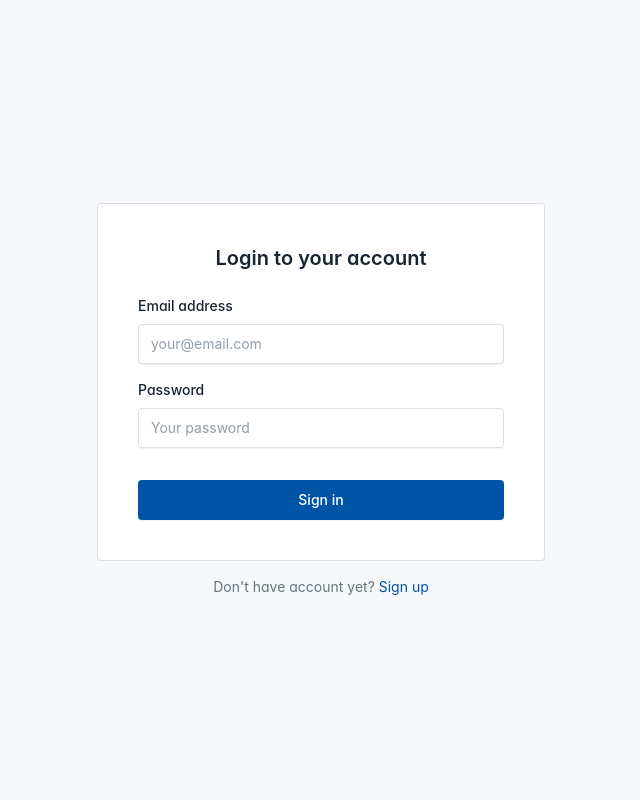
After one commit to ahmedbenkrarayc/cultunova, a PHP site: page /views/auth/login.php in a window 1280 px wide. The commit adds this page. Shown: the whole page, without its empty margins (319-959 px from the left). Run offline with PHP 8.4, Linux system fonts and the light colour scheme; some web fonts are replaced.

Commit message:
created login page design

```diff
--- a/index.php
+++ b/index.php
@@ -0,0 +1,3 @@
+<?php
+
+header('Location: ./views/auth/login.php');
--- /dev/null
+++ b/views/auth/login.php
@@ -0,0 +1,60 @@
+<!doctype html>
+<html lang="en">
+  <head>
+    <meta charset="utf-8"/>
+    <meta name="viewport" content="width=device-width, initial-scale=1, viewport-fit=cover"/>
+    <meta http-equiv="X-UA-Compatible" content="ie=edge"/>
+    <title>Sign in - Tabler - Premium and Open Source dashboard template with responsive and high quality UI.</title>
+    <!-- CSS files -->
+    <link href="./../../dist/css/tabler.min.css?1692870487" rel="stylesheet"/>
+    <link href="./../../dist/css/tabler-flags.min.css?1692870487" rel="stylesheet"/>
+    <link href="./../../dist/css/tabler-payments.min.css?1692870487" rel="stylesheet"/>
+    <link href="./../../dist/css/tabler-vendors.min.css?1692870487" rel="stylesheet"/>
+    <link href="./../../dist/css/demo.min.css?1692870487" rel="stylesheet"/>
+    <style>
+      @import url('https://rsms.me/inter/inter.css');
+      :root {
+      	--tblr-font-sans-serif: 'Inter Var', -apple-system, BlinkMacSystemFont, San Francisco, Segoe UI, Roboto, Helvetica Neue, sans-serif;
+      }
+      body {
+      	font-feature-settings: "cv03", "cv04", "cv11";
+      }
+    </style>
+  </head>
+  <body  class=" d-flex flex-column">
+    <script src="./../../dist/js/demo-theme.min.js?1692870487"></script>
+    <div class="page page-center">
+      <div class="container container-tight py-4">
+        <div class="card card-md">
+          <div class="card-body">
+            <h2 class="h2 text-center mb-4">Login to your account</h2>
+            <form action="./../../" method="get" autocomplete="off" novalidate>
+              <div class="mb-3">
+                <label class="form-label">Email address</label>
+                <input type="email" class="form-control" placeholder="your@email.com" autocomplete="off">
+              </div>
+              <div class="mb-2">
+                <label class="form-label">
+                  Password
+                </label>
+                <div class="input-group input-group-flat">
+                  <input type="password" class="form-control"  placeholder="Your password"  autocomplete="off">
+                </div>
+              </div>
+              <div class="form-footer">
+                <button type="submit" class="btn btn-primary w-100">Sign in</button>
+              </div>
+            </form>
+          </div>
+        </div>
+        <div class="text-center text-secondary mt-3">
+          Don't have account yet? <a href="./register.php" tabindex="-1">Sign up</a>
+        </div>
+      </div>
+    </div>
+    <!-- Libs JS -->
+    <!-- Tabler Core -->
+    <script src="./../../dist/js/tabler.min.js?1692870487" defer></script>
+    <script src="./../../dist/js/demo.min.js?1692870487" defer></script>
+  </body>
+</html>
```
Also changed, not shown: 404.php (+1 -9 lines), views/auth/register.php (added, +60 -0 lines).
